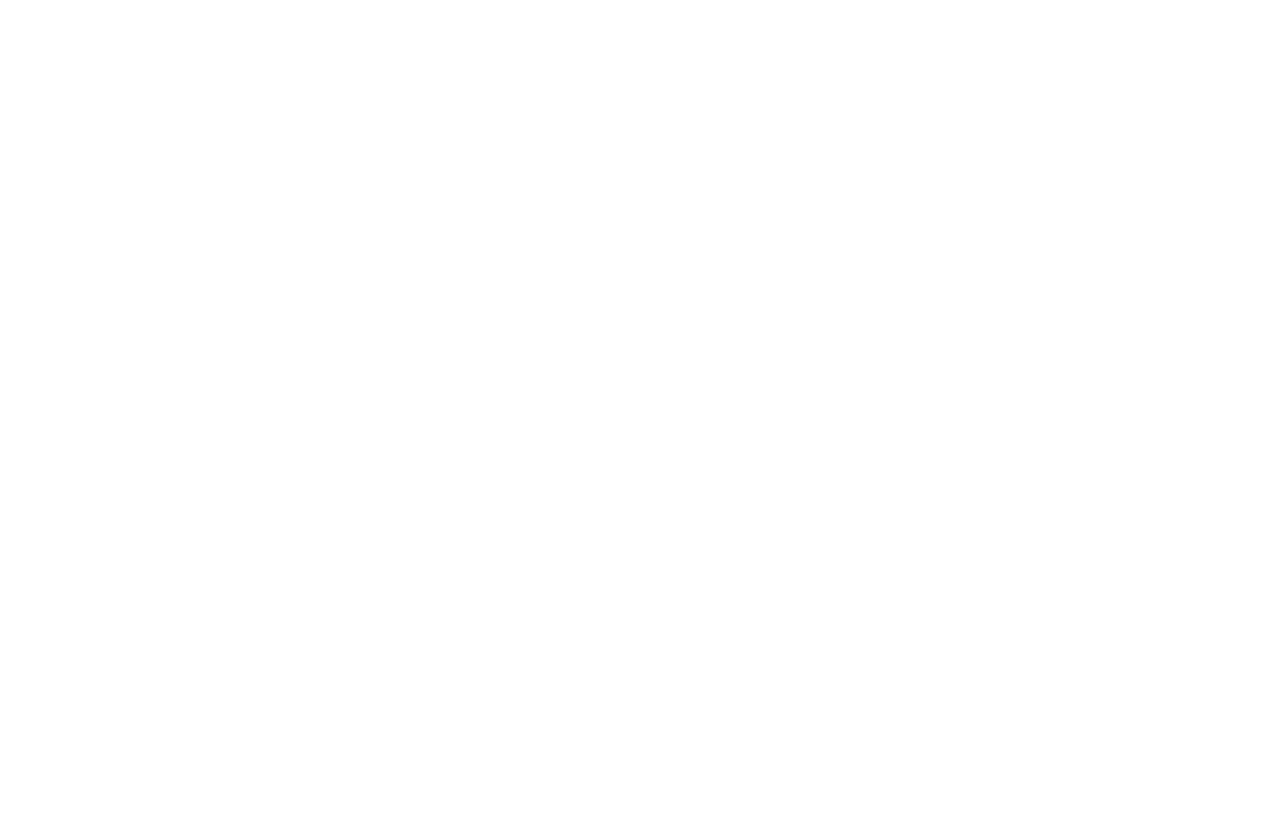
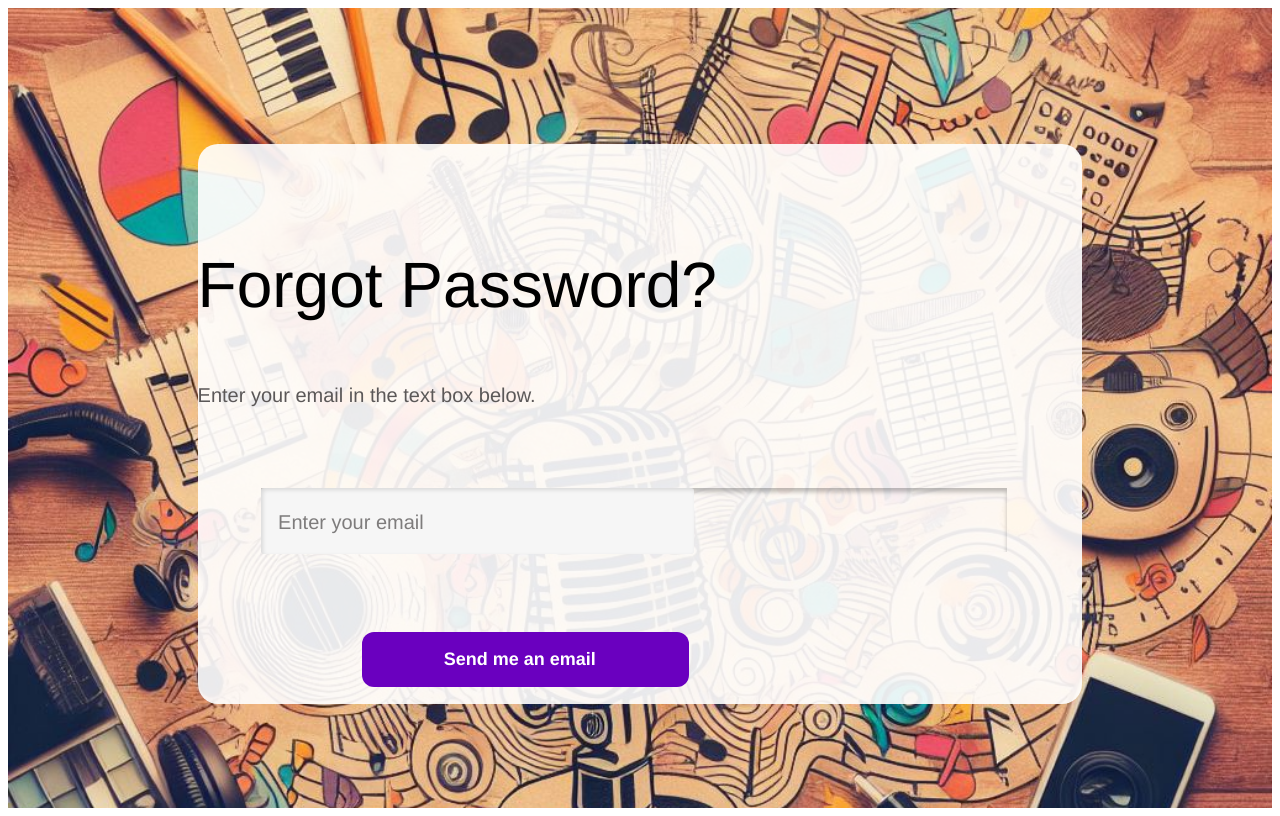
Before and after one commit to anthew/SongCanvas, a plain HTML site: page forgot-password/forgot.html in a window 1280 px wide. Drawn offline with Linux system fonts and the light colour scheme.

Commit message:
changes for now with forgot password

```diff
--- /dev/null
+++ b/forgot-password/forgot-guide.css
@@ -0,0 +1,3 @@
+:root {
+    --x1-primary-color: rgba(21, 84, 246, 1);
+  }
--- a/forgot-password/forgot.css
+++ b/forgot-password/forgot.css
@@ -0,0 +1,132 @@
+.forget-password {
+    background-color: #ffffff;
+    display: flex;
+    flex-direction: row;
+    justify-content: center;
+    width: 100%;
+  }
+
+  .forget-password .overlap-wrapper {
+    /* background-color: #ffffff; */
+    width: 100%;
+    height: 100vh;
+  }
+
+  .forget-password .overlap {
+    position: relative;
+    height: 100%;
+    background-image: url(/images/forgot-password/backgroundphoto.jpg);
+    background-size: cover;
+    background-position: 50% 50%;
+  }
+
+  .forget-password .rectangle {
+    position: absolute;
+    width: 70%;
+    height: 70%;
+    top: 17%;
+    left: 15%;
+    background-color: #ffffff;
+    border-radius: 20px;
+    opacity: 0.9;
+  }
+
+  .forget-password .submit-button {
+    position: absolute;
+    width: 327px;
+    height: 55px;
+    top: 78%;
+    left: 28%;
+  }
+
+  .forget-password .overlap-group {
+    position: relative;
+    width: 100%;
+    height: 100%;
+    background-color: #6a00bf;
+    border-radius: 12px;
+  }
+
+  .forget-password .text-wrapper {
+    position: absolute;
+    top: 31%;
+    left: 25%;
+    font-family: "Outfit-SemiBold", Helvetica;
+    font-weight: 600;
+    color: #ffffff;
+    font-size: 18px;
+    letter-spacing: 0;
+    line-height: normal;
+  }
+
+  .forget-password .email {
+    position: absolute;
+    width: 59%;
+    height: 8%;
+    top: 60%;
+    left: 20%;
+    box-shadow: inset 0px 4px 4px #00000040;
+  }
+
+  .forget-password .email-textfield {
+    width: 59%;
+    height: 8%;
+  }
+
+  .forget-password .div-wrapper {
+    position: relative;
+    width: 433px;
+    height: 66px;
+    background-color: #f6f6f6;
+    border-radius: 3px;
+    box-shadow: inset 2px 2px 4px #0000001f;
+  }
+
+  .forget-password .div {
+    position: absolute;
+    width: 54%;
+    top: 35%;
+    left: 4%;
+    font-family: "Outfit-Regular", Helvetica;
+    font-weight: 400;
+    color: #7e7c7c;
+    font-size: 20px;
+    letter-spacing: 0;
+    line-height: normal;
+    white-space: nowrap;
+  }
+
+  .forget-password .header {
+    position: absolute;
+    /* width: 50%; */
+    /* height: 141px; */
+    top: 30%;
+    left: 15%;
+    background-color: transparent;
+  }
+
+  .forget-password .text-wrapper-2 {
+    position: absolute;
+    top: 0;
+    left: 0;
+    font-family: "Port Lligat Sans-Regular", Helvetica;
+    font-weight: 400;
+    color: #000000;
+    font-size: 64px;
+    letter-spacing: 0;
+    line-height: normal;
+    white-space: nowrap;
+  }
+
+  .forget-password .p {
+    position: absolute;
+    width: 364px;
+    top: 116px;
+    left: 80%;
+    font-family: "Outfit-Regular", Helvetica;
+    font-weight: 400;
+    color: #5b5858;
+    font-size: 20px;
+    letter-spacing: 0;
+    line-height: normal;
+  }
--- a/forgot-password/forgot.html
+++ b/forgot-password/forgot.html
@@ -0,0 +1,28 @@
+<!DOCTYPE html>
+<html>
+  <head>
+    <link rel="stylesheet" href="/forgot-password/forgot-guide.css" />
+    <link rel="stylesheet" href="/forgot-password/forgot.css" />
+  </head>
+  <body>
+    <div class="forget-password">
+      <div class="overlap-wrapper">
+        <div class="overlap">
+          <div class="rectangle"></div>
+          <div class="submit-button">
+            <div class="overlap-group"><div class="text-wrapper">Send me an email</div></div>
+          </div>
+          <div class="email">
+            <div class="email-textfield">
+              <div class="div-wrapper"><div class="div">Enter your email</div></div>
+            </div>
+          </div>
+          <header class="header">
+            <div class="text-wrapper-2">Forgot Password?</div>
+            <p class="p">Enter your email in the text box below.</p>
+          </header>
+        </div>
+      </div>
+    </div>
+  </body>
+</html>
```
Also changed, not shown: login/login.html (+1 -1 lines), images/forgot-password/backgroundphoto.jpg (added).
